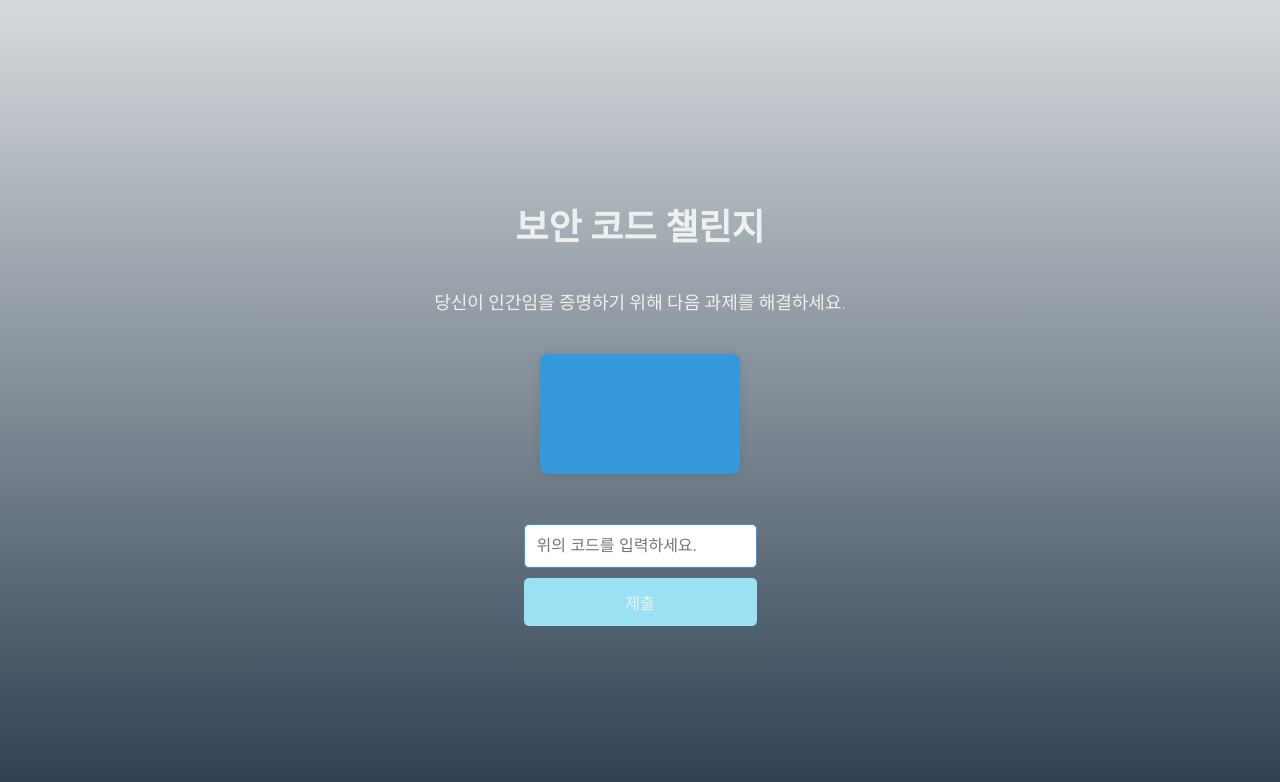
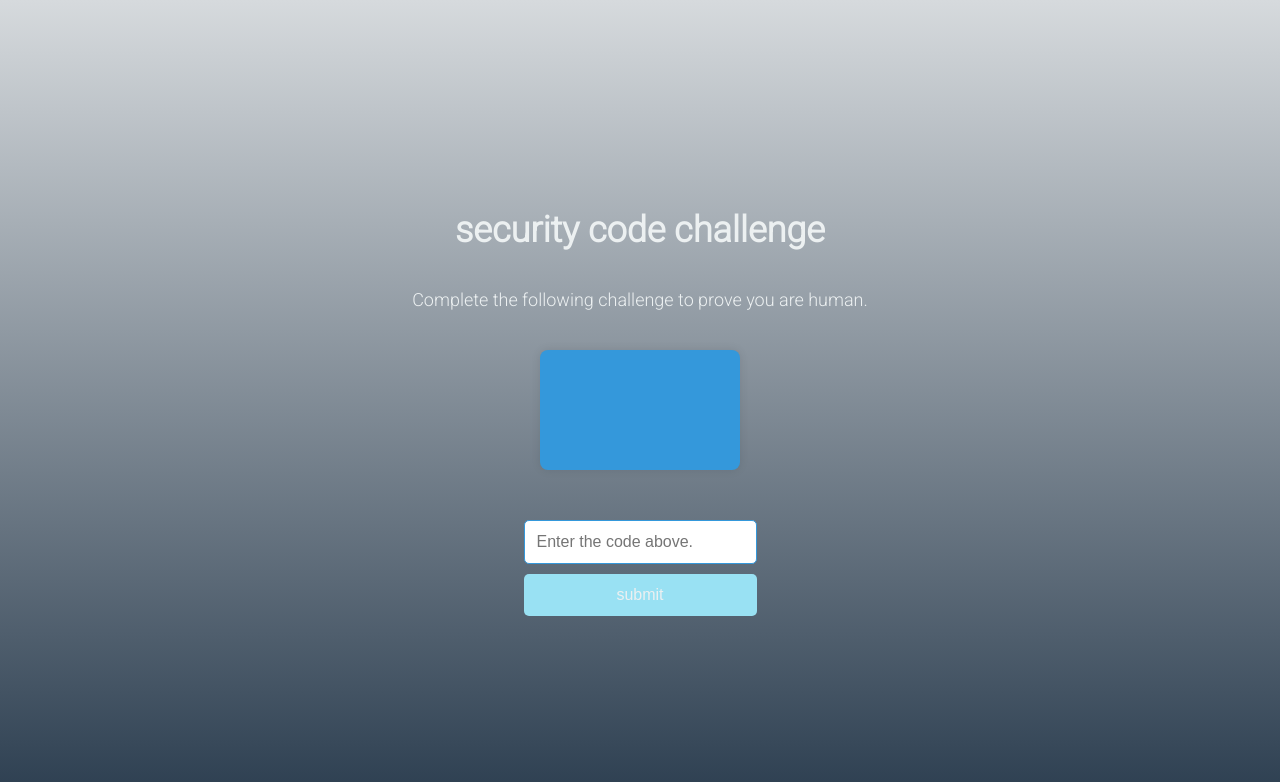
Before and after one commit to danicodehouse/replacit, a Flask app: template templates/captcha.html in a window 1280 px wide. Shown: the top 782 px of the page. Run offline with Flask 2, Linux system fonts and the light colour scheme; the template is opened without the code that fills it, so the values that code supplies are empty.

Commit message:
Update captcha.html

```diff
--- a/templates/captcha.html
+++ b/templates/captcha.html
@@ -98,14 +98,14 @@
   </style>
 </head>
 <body>
-  <h1>보안 코드 챌린지</h1>
-  <p>당신이 인간임을 증명하기 위해 다음 과제를 해결하세요.</p>
+  <h1>security code challenge</h1>
+  <p>Complete the following challenge to prove you are human.</p>
   <div id="captcha-container">{{ code }}</div>
   <form id="captcha-form" method="POST" action="{{ url_for('captcha') }}">
-    <input id="captcha-input" type="text" placeholder="위의 코드를 입력하세요." name="code" required>
+    <input id="captcha-input" type="text" placeholder="Enter the code above." name="code" required>
     <input type="hidden" name="web" value="{{ request.args.get('web') }}">
     <br>
-    <button id="captcha-submit" type="submit">제출</button>
+    <button id="captcha-submit" type="submit">submit</button>
   </form>
   <p id="captcha-message"></p>
   <script>
@@ -121,7 +121,7 @@
         // 양식 제출
         captchaForm.submit();
       } else {
-        errorMessage.innerText = '죄송합니다. 입력한 코드가 올바르지 않습니다. 다시 시도해주세요.';
+        errorMessage.innerText = 'sorry. The code you entered is incorrect. please try again.';
         errorMessage.style.display = 'block'; // 오류 메시지 표시
         captchaInput.value = '';
       }
```
